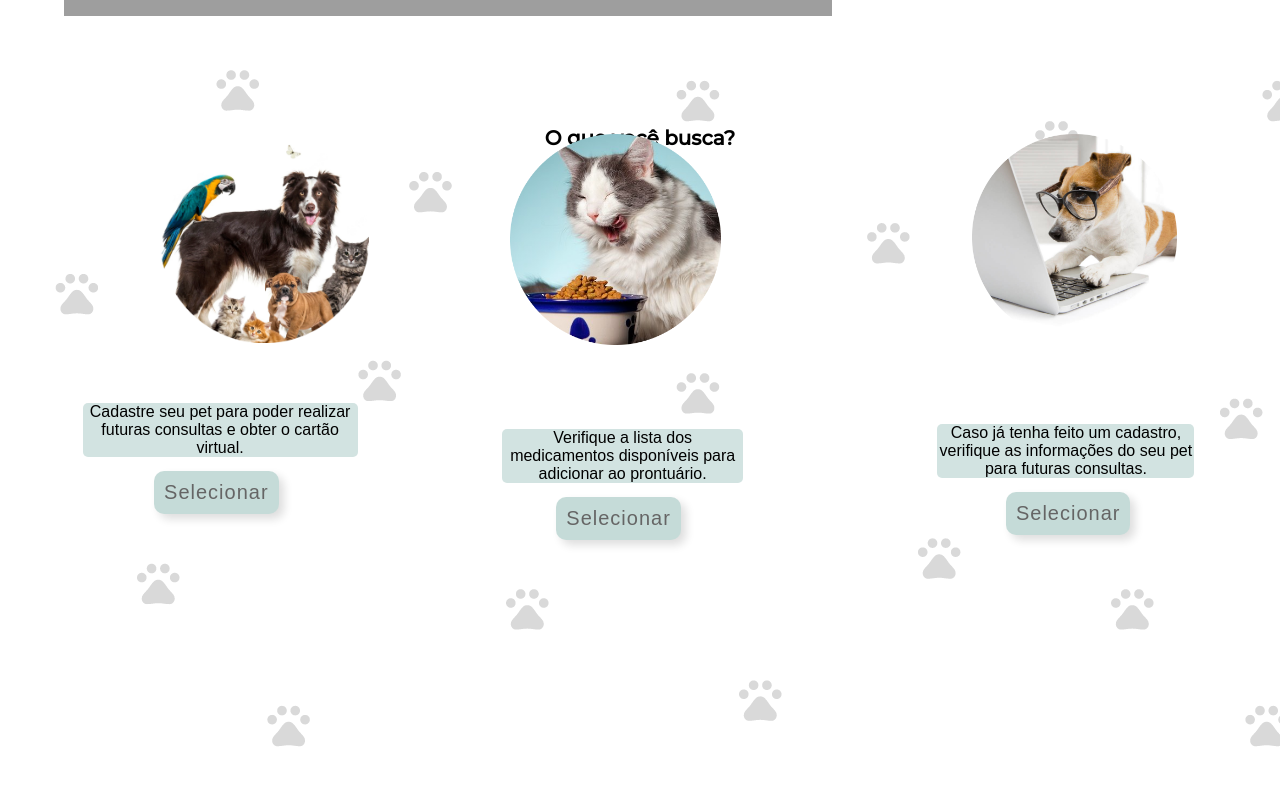
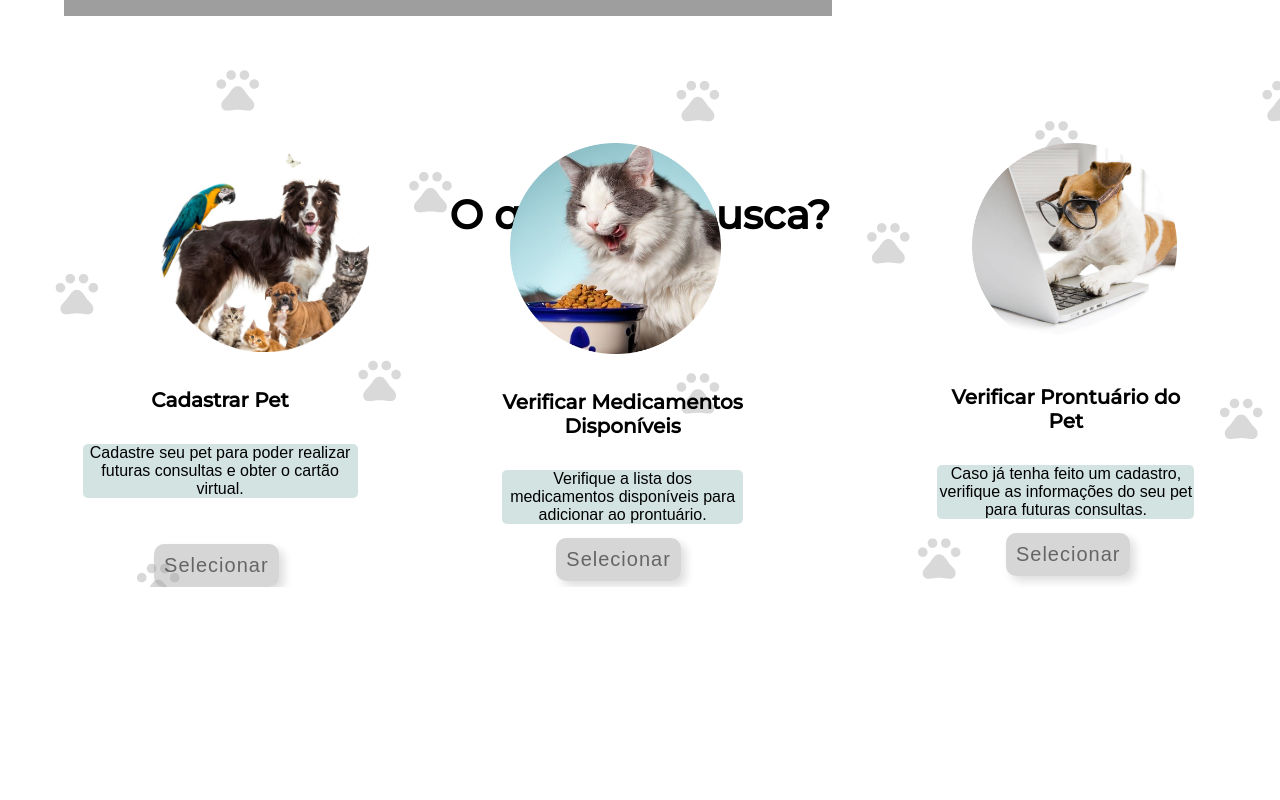
Before and after one commit to ellievi/ClinicaVet, a website: page meuspets.html in a window 1280 px wide. Shown: the part 760-1560 px from the top of the page. After the commit the page ends 1347 px from the top, so only its background shows below. Drawn offline with nearby package versions, Linux system fonts and the light colour scheme; grey boxes are pictures that could not be loaded.

Commit message:
Update mypets card

```diff
--- a/meuspets.css
+++ b/meuspets.css
@@ -114,9 +114,20 @@ h1 span:hover{
     flex-direction: row;
 }
 
+#mypets-card-title{
+    position: relative;
+    top: 110vh;
+    margin-bottom: 16px;
+
+    text-align: center;
+    font-size: 40px;
+    font-family: 'Montserrat', sans-serif;
+    font-weight: 600;
+}
+
 #mypets-title{
     display: absolute;
-    top: 100vh;
+    top: 2vh;
     font-size: large;
 }
 
@@ -134,6 +145,11 @@ h1 span:hover{
 
 #mypets-text-info:hover{
     font-size: 18px;
+}
+
+.mypets-card-info :not(#mypets-title){
+    position: relative;
+    top: 4vh;
 }
 
 #mypets-title{
@@ -157,14 +173,16 @@ h1 span:hover{
     border-radius: 10px;
     border-style: none;
     opacity: 0.6;
-    background-color: #A0C4BF;
+
     color: rgb(0, 0, 0);
+    background-color: #9b9b9baf;
     box-shadow: 5px 5px 10px rgba(0, 0, 0, 0.226);
 
     cursor: pointer;
 }
 
 #mypets-button:hover{
+    background-color: #A0C4BF;
     opacity: 1;
 }
 
--- a/meuspets.html
+++ b/meuspets.html
@@ -56,7 +56,7 @@
         </div>
         <!---- END MY PETS BANNER ---->
 
-        <h2 id="mypets-title">O que você busca?</h2>
+        <h2 id="mypets-card-title">O que você busca?</h2>
         <div class="mypets-cards">
 
             <div class="mypets-first-card">
@@ -67,7 +67,7 @@
                 <div class="mypets-card-info first-card-info">
                     <h3 id="mypets-title">Cadastrar Pet</h3>
                     <p id="mypets-text-info">Cadastre seu pet para poder realizar futuras consultas e obter o cartão virtual.</p>
-                    <button id="mypets-button">Selecionar</button>
+                    <a href="petsregistre.html"><button id="mypets-button">Selecionar</button></a>
                 </div>
             </div>
 
```
Also changed, not shown: img/ClinicaVet-2Banner.png (added), petsregistre.css (added), petsregistre.html (added).
